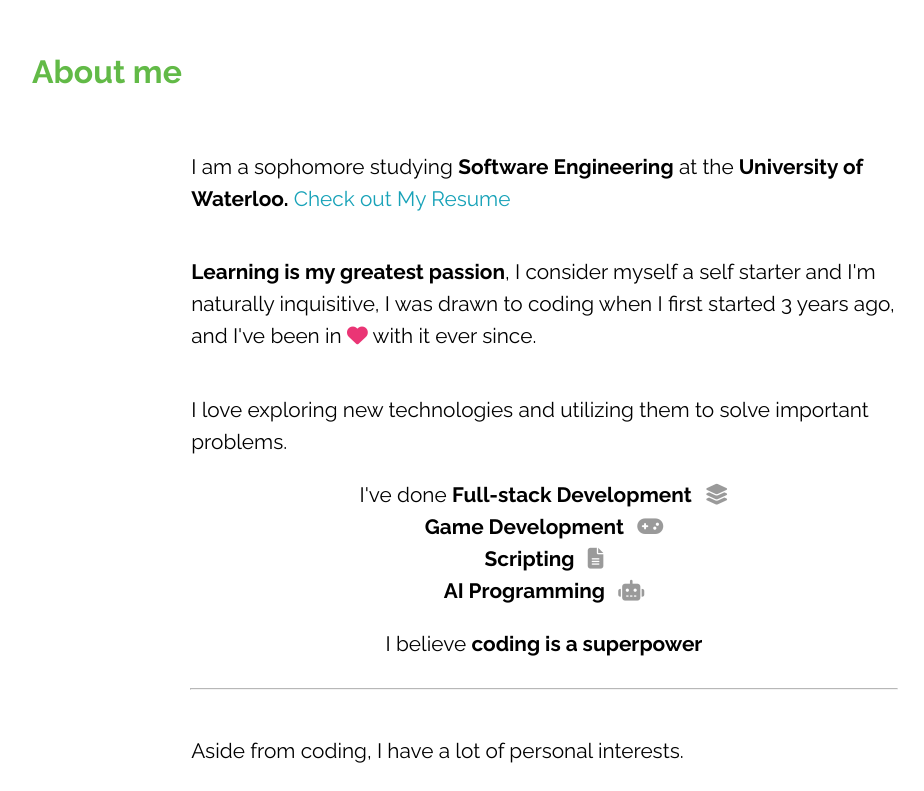
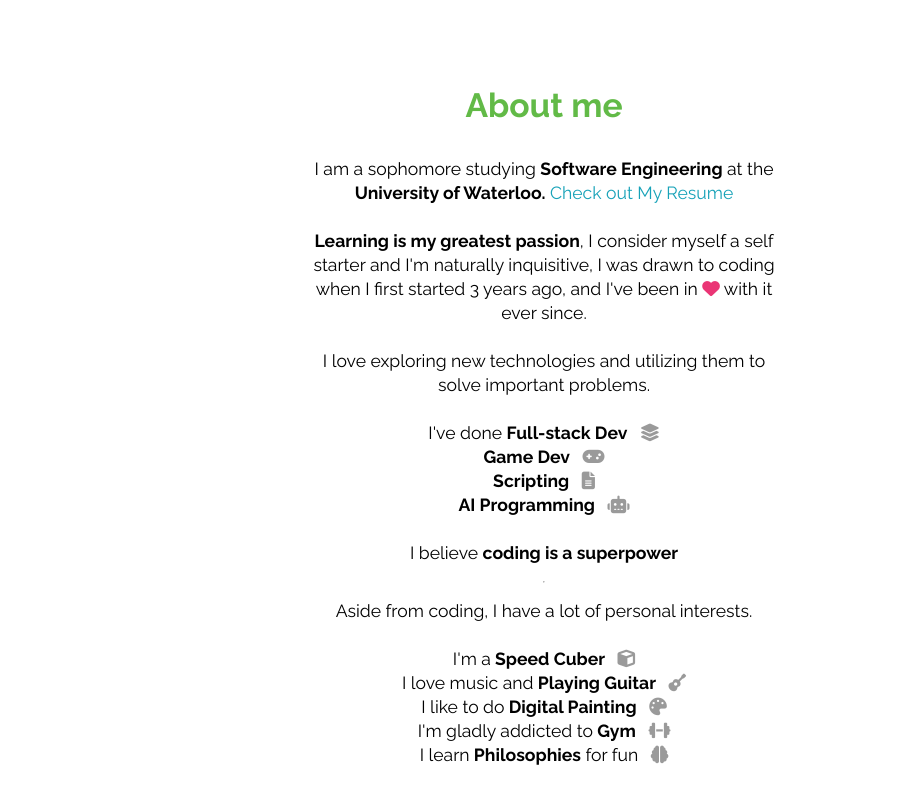
Before and after one commit to ryandeng32/Personal-Website-V2, a React (Create React App) app: page / in a window 1280 px wide. Shown: the part 747-1538 px from the top of the page, without its empty margins (96-1020 px from the left). Built offline with nearby package versions, Linux system fonts and the light colour scheme.

Commit message:
finish responsive design for about and work

```diff
--- a/src/App.css
+++ b/src/App.css
@@ -9,6 +9,11 @@ body {
 a {
   text-decoration: none;
   color: #17a2b8;
+}
+
+p {
+  margin: 0;
+  padding: 0;
 }
 
 h1,
@@ -23,7 +28,7 @@ ul {
   padding: 0;
 }
 .container {
-  padding: 0 10%;
+  padding: 0 12%;
 }
 
 .text-center {
@@ -31,8 +36,7 @@ ul {
 }
 
 hr {
-  margin-bottom: 1.5rem;
-  width: 70%;
+  margin: 1rem;
   opacity: 0.7;
 }
 
@@ -43,3 +47,10 @@ hr {
 .mt-1 {
   margin-top: 2rem;
 }
+
+.section-title {
+  padding-top: 1.7rem;
+  font-size: 1.7rem;
+  margin-left: 12%;
+  font-weight: bold;
+}
--- a/src/App.js
+++ b/src/App.js
@@ -41,7 +41,7 @@ const App = () => {
         handleAbout={handleAbout}
         num_projects={projects_data.length}
       />
-      <div className="container">{currentPage}</div>
+      <div>{currentPage}</div>
       <Footer color={page} />
     </Fragment>
   );
--- a/src/components/Intro/Intro.css
+++ b/src/components/Intro/Intro.css
@@ -23,7 +23,7 @@
 
 .profile_img {
   z-index: 2;
-  width: 17%;
+  width: 19%;
   border-radius: 100%;
   position: relative;
   left: 50%;
@@ -189,12 +189,3 @@
   left: 35%;
   top: 35%;
 }
-
-/* .scroll-down {
-  position: absolute;
-  bottom: 3%;
-  left: 50%;
-  font-size: 2rem;
-  transform: translate(-50%, 0);
-  color: rgb(0, 0, 0);
-} */
--- a/src/components/Intro/Intro.js
+++ b/src/components/Intro/Intro.js
@@ -13,9 +13,6 @@ const Intro = ({ handleAbout, handleSetPage, num_projects }) => {
     height: window.innerHeight,
     width: window.innerWidth,
   });
-  const [buttonWidth, setButtonWidth] = useState(0);
-  const [buttonHeight, setButtonHeight] = useState(0);
-  const [screenHeight, setScreenHeight] = useState(0);
   const [on, setOn] = useState({ ...reset, about_on: true });
 
   const { project_on, work_on, skill_on, about_on } = on;
@@ -41,7 +38,6 @@ const Intro = ({ handleAbout, handleSetPage, num_projects }) => {
     handleAbout(true);
   }
   const num = 115 + width * 0.07;
-  const screen_height = 500 + width * 0.08;
   const height_style = widthBorder
     ? { width: `${num}px`, height: `${num}px` }
     : { width: width * 0.3, height: width * 0.3 };
--- a/src/components/about/About.css
+++ b/src/components/about/About.css
@@ -1,34 +1,28 @@
 .about-title {
-  font-size: 1.7rem;
-  font-weight: bold;
   color: rgba(98, 186, 71, 1);
 }
 
 .about-text {
-  margin-top: 2rem;
-  padding: 0.5rem;
+  padding: 0.5rem 0;
+  font-size: 0.9rem;
   line-height: 1.4rem;
   display: flex;
   flex-direction: column;
 }
 
 .about-text-title {
-  font-size: 1.3rem;
+  margin-top: 1rem;
+  font-size: 1.2rem;
   text-align: center;
   color: grey;
-  margin-bottom: 1rem;
 }
 .about-text-lead {
   color: rgb(156, 156, 156);
-  font-size: 1rem;
+  font-size: 0.9rem;
   text-align: center;
-}
-.about-text p {
-  font-size: 0.9rem;
 }
 
 .about-list {
-  font-size: 0.85rem;
   display: flex;
   flex-direction: column;
   align-items: center;
@@ -38,26 +32,26 @@
   color: rgba(85, 85, 85, 0.596);
 }
 
-@media only screen and (min-width: 500px) {
+@media only screen and (min-width: 600px) {
+  .about {
+    display: flex;
+    flex-direction: column;
+    align-items: center;
+  }
   .about-title {
-    font-size: 2rem;
+    text-align: center;
+    margin: 0;
+    padding-top: 2rem;
+    font-size: 2.1rem;
   }
   .about-text {
+    width: 600px;
+    font-size: 1.1rem;
+    line-height: 1.5rem;
+    text-align: center;
     align-items: center;
   }
   .about-text p {
-    width: 70%;
-    font-size: 1.3rem;
-    line-height: 2rem;
-  }
-  .about-list {
-    font-size: 1.3rem;
-    line-height: 2rem;
-  }
-  .about-text-title {
-    font-size: 2.1rem;
-  }
-  .about-text-lead {
-    font-size: 1.2rem;
+    width: 80%;
   }
 }
--- a/src/components/about/About.js
+++ b/src/components/about/About.js
@@ -3,7 +3,8 @@ import "./About.css";
 const About = ({ displayIntro }) => {
   return (
     <section className="about">
-      <div className="about-title">About me</div>
+      <div className="about-title section-title">About me</div>
+      <div className="container">
         <div className="about-text">
           {displayIntro ? (
             <Fragment>
@@ -15,52 +16,55 @@ const About = ({ displayIntro }) => {
               </div>
             </Fragment>
           ) : null}
-
+          <br />
           <p>
-          I am a sophomore studying <strong>Software Engineering</strong> at the
+            I am a sophomore studying <strong>Software Engineering</strong> at
+            the
             <strong> University of Waterloo.</strong>{" "}
             <a href="#!">Check out My Resume</a>
           </p>
+          <br />
           <p>
-          <strong>Learning is my greatest passion</strong>, I consider myself a
-          self starter and I'm naturally inquisitive, I was drawn to coding when
-          I first started 3 years ago, and I've been in{" "}
+            <strong>Learning is my greatest passion</strong>, I consider myself
+            a self starter and I'm naturally inquisitive, I was drawn to coding
+            when I first started 3 years ago, and I've been in{" "}
             <i
               style={{ color: "rgba(234, 53, 117, 1)" }}
               className="fas fa-heart"
             ></i>{" "}
             with it ever since.
           </p>
-
+          <br />
           <p>
             I love exploring new technologies and utilizing them to solve
             important problems.
           </p>
-
+          <br />
           <div className="about-list">
             <div>
-            I've done <strong> Full-stack Development</strong>{" "}
+              I've done <strong> Full-stack Dev</strong>{" "}
               <i className="ml-1 fas fa-layer-group"></i>
             </div>
 
             <div>
-            <strong> Game Development</strong>{" "}
-            <i className="ml-1 fas fa-gamepad"></i>
+              <strong> Game Dev</strong> <i className="ml-1 fas fa-gamepad"></i>
             </div>
             <div>
-            <strong> Scripting</strong> <i className="ml-1 fas fa-file-alt"></i>
+              <strong> Scripting</strong>{" "}
+              <i className="ml-1 fas fa-file-alt"></i>
             </div>
             <div>
               <strong> AI Programming</strong>{" "}
               <i className="ml-1 fas fa-robot"></i>
             </div>
           </div>
-
+          <br />
           <p className="text-center">
             I believe <strong>coding is a superpower</strong>
           </p>
           <hr />
           <p>Aside from coding, I have a lot of personal interests.</p>
+          <br />
           <div className="about-list">
             <div>
               I'm a<strong> Speed Cuber</strong>{" "}
@@ -80,8 +84,7 @@ const About = ({ displayIntro }) => {
             </div>
             <div>
               I'm gladly addicted to
-            <strong> Gym Workouts</strong>{" "}
-            <i className="ml-1 fas fa-dumbbell"></i>
+              <strong> Gym</strong> <i className="ml-1 fas fa-dumbbell"></i>
             </div>
             <div>
               I learn
@@ -90,6 +93,7 @@ const About = ({ displayIntro }) => {
             </div>
           </div>
         </div>
+      </div>
     </section>
   );
 };
--- a/src/components/footer/Footer.css
+++ b/src/components/footer/Footer.css
@@ -1,6 +1,6 @@
 .footer {
   position: relative;
-  margin-top: 6rem;
+  margin-top: 3rem;
   padding: 3rem;
   line-height: 2rem;
 }
--- a/src/components/work/Work.css
+++ b/src/components/work/Work.css
@@ -1,21 +1,25 @@
 .work-title {
-  font-size: 1.7rem;
-  font-weight: bold;
   color: rgba(7, 64, 222, 1);
 }
 
 .work-text {
-  padding: 1rem;
+  padding: 0.5rem 0;
+  font-size: 0.9rem;
+  line-height: 1.4rem;
+  display: flex;
+  align-items: center;
+  flex-direction: column;
 }
 
 .work-text-title {
   margin-top: 1rem;
-  font-size: 1.3rem;
+  font-size: 1rem;
   font-weight: bold;
   text-align: center;
 }
 
 .work-text-date {
+  margin-top: 1rem;
   color: grey;
   text-align: center;
 }
@@ -29,21 +33,21 @@
   line-height: 1.5rem;
 }
 
-@media only screen and (min-width: 500px) {
+@media only screen and (min-width: 600px) {
   .work-title {
-    font-size: 2rem;
+    text-align: center;
+    margin: 0;
+    font-size: 2.1rem;
   }
   .work-text-title {
-    font-size: 2.1rem;
+    font-size: 1.7rem;
   }
   .work-text-date {
     font-size: 1.2rem;
   }
   .work-text-list {
-    font-size: 1.3rem;
-    line-height: 3rem;
-  }
-  .work-text-list li {
-    width: 75%;
+    font-size: 1.1rem;
+    line-height: 1.5rem;
+    width: 600px;
   }
 }
--- a/src/components/work/Work.js
+++ b/src/components/work/Work.js
@@ -3,22 +3,30 @@ import "./Work.css";
 const Work = () => {
   return (
     <section className="work">
-      <div className="work-title">Work</div>
+      <div className="work-title section-title">Work</div>
+      <div className="container">
         <div className="work-text">
           <div className="work-text-title">Co-founder at Refinest</div>
           <div className="work-text-date">2020.05 - 2020.08</div>
 
           <div className="work-text-list">
             <li>
+              Completed in-depth training in <strong>entrepreneurship</strong>{" "}
+              and <strong>problem analysis</strong>.
+            </li>
+            <br />
+            <li>
               Worked in a team of two autonomously thoughout the work term
               following the <strong>Agile workflow</strong>
             </li>
+            <br />
             <li>
               Researched the <strong>billion-dollar problem </strong>of
               “Creativity tools” in partnership with the{" "}
               <strong>Problem Lab</strong> at the{" "}
               <strong>University of Waterloo</strong>
             </li>
+            <br />
             <li>
               Scriped and designed the pitch deck and achieved{" "}
               <strong>finalist</strong> spot in the{" "}
@@ -29,6 +37,7 @@ const Work = () => {
             </li>
           </div>
         </div>
+      </div>
     </section>
   );
 };
```
Lines whose indentation alone changed are shown as unchanged.
